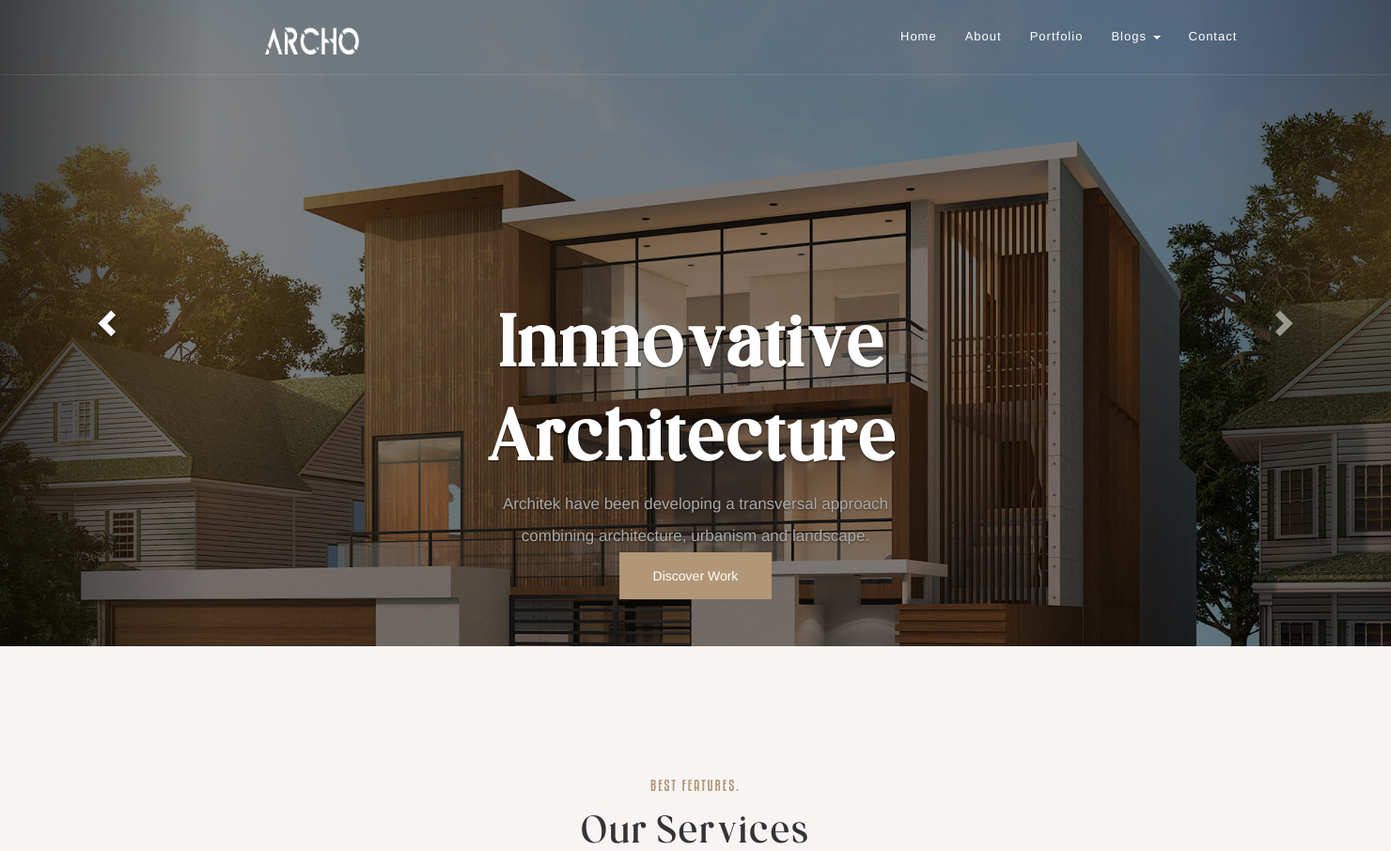
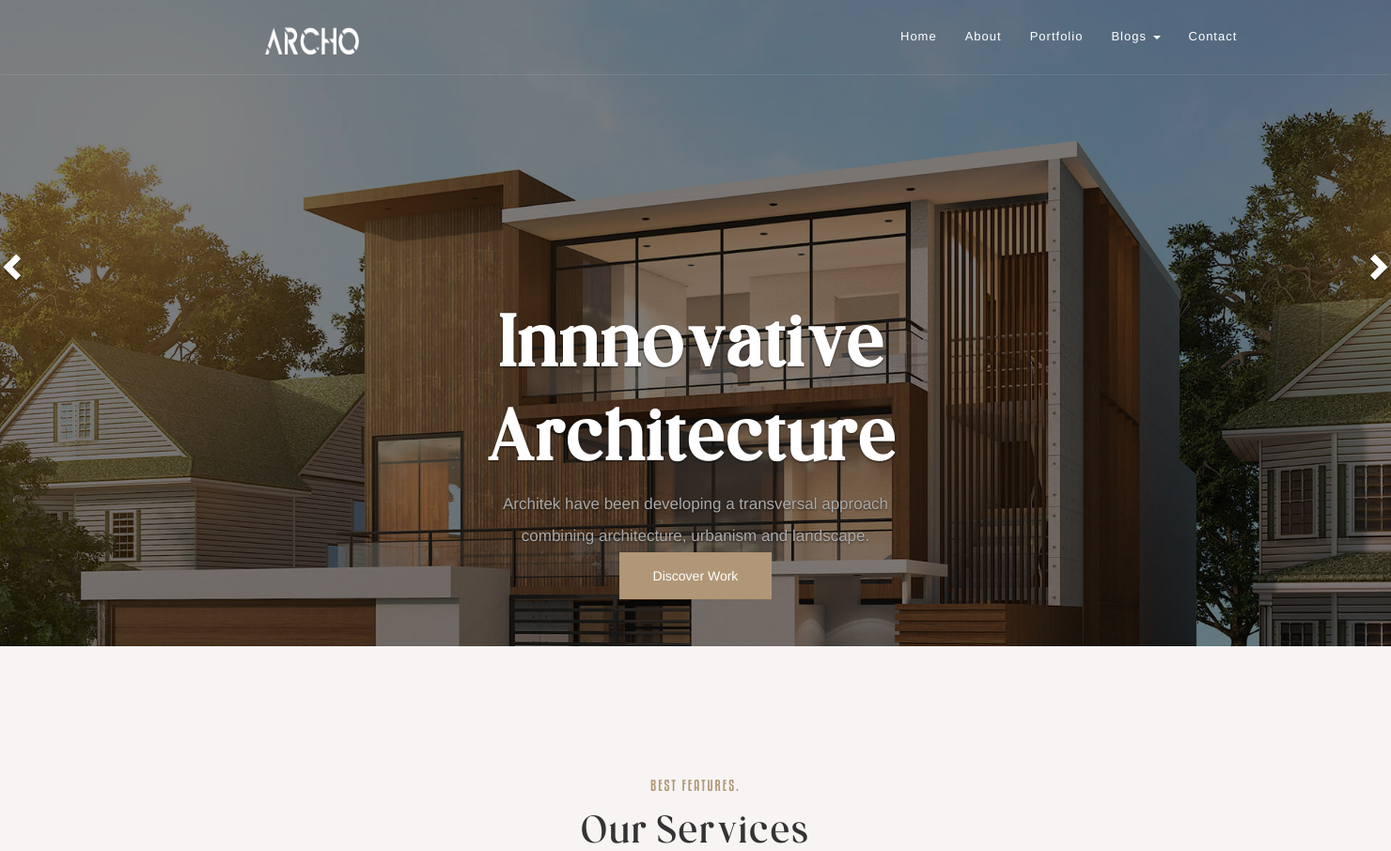
Before and after one commit to YahyaLateef/arco, a PHP site: page / in a window 1480 px wide; the page is wider, and only the part inside the window is pictured. Shown: the top 906 px of that part at 94% size. Run offline with PHP 8.4, Linux system fonts and the light colour scheme; some libraries are stand-ins or nearby versions.

```diff
--- a/assets/css/syntax.css
+++ b/assets/css/syntax.css
@@ -1438,6 +1438,20 @@ height: 700px;
   color: #b19777;
 
 }
+.carousel-control{
+  width: 20px !important;
+    height: 20px;
+    opacity: 1 !important;
+    background: none !important;
+    border: 1px solid #777;
+    border-radius: 50%;
+    position: absolute !important;
+    top: 14em !important;
+}
 .carousel-control:hover{
   opacity: 1 !important;
+  color: #fff !important;
 }
+.glyphicon{
+  color: #fff;
+}
```
